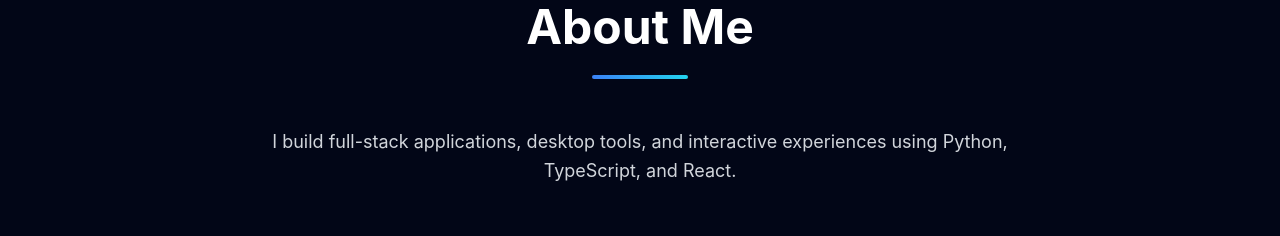
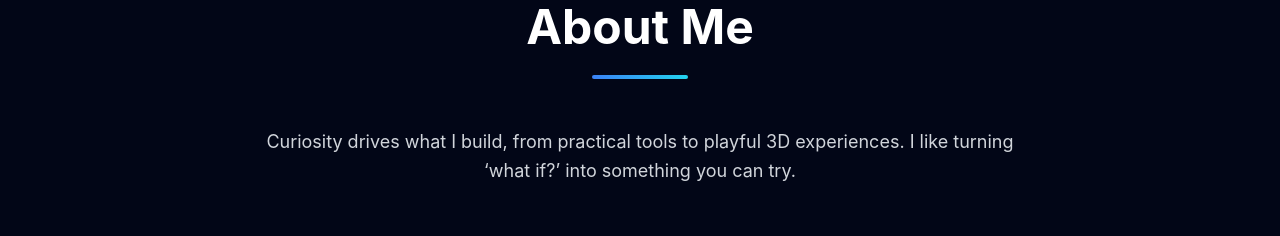
Before and after one commit to Sebas-D-Dev/portfolio-v2, a Next.js app: page / in a window 1280 px wide. Shown: the part 3480-3716 px from the top of the page. Built offline with nearby package versions, Linux system fonts and the light colour scheme; no server answers.

Commit message:
Add the approved curiosity-led About introduction

```diff
--- a/app/data/content.ts
+++ b/app/data/content.ts
@@ -55,7 +55,7 @@
   location: "Boynton Beach, FL",
   email: "sebas.t.nait@gmail.com",
   phone: "+1 (954) 304-7962",
-  bio: "I build full-stack applications, desktop tools, and interactive experiences using Python, TypeScript, and React.",
+  bio: "Curiosity drives what I build, from practical tools to playful 3D experiences. I like turning ‘what if?’ into something you can try.",
   skills: [
     "Full-Stack Developer",
     "AI & Machine Learning",
```
Also changed, not shown: 2 other files (tests, documents, lock files or other folders).
